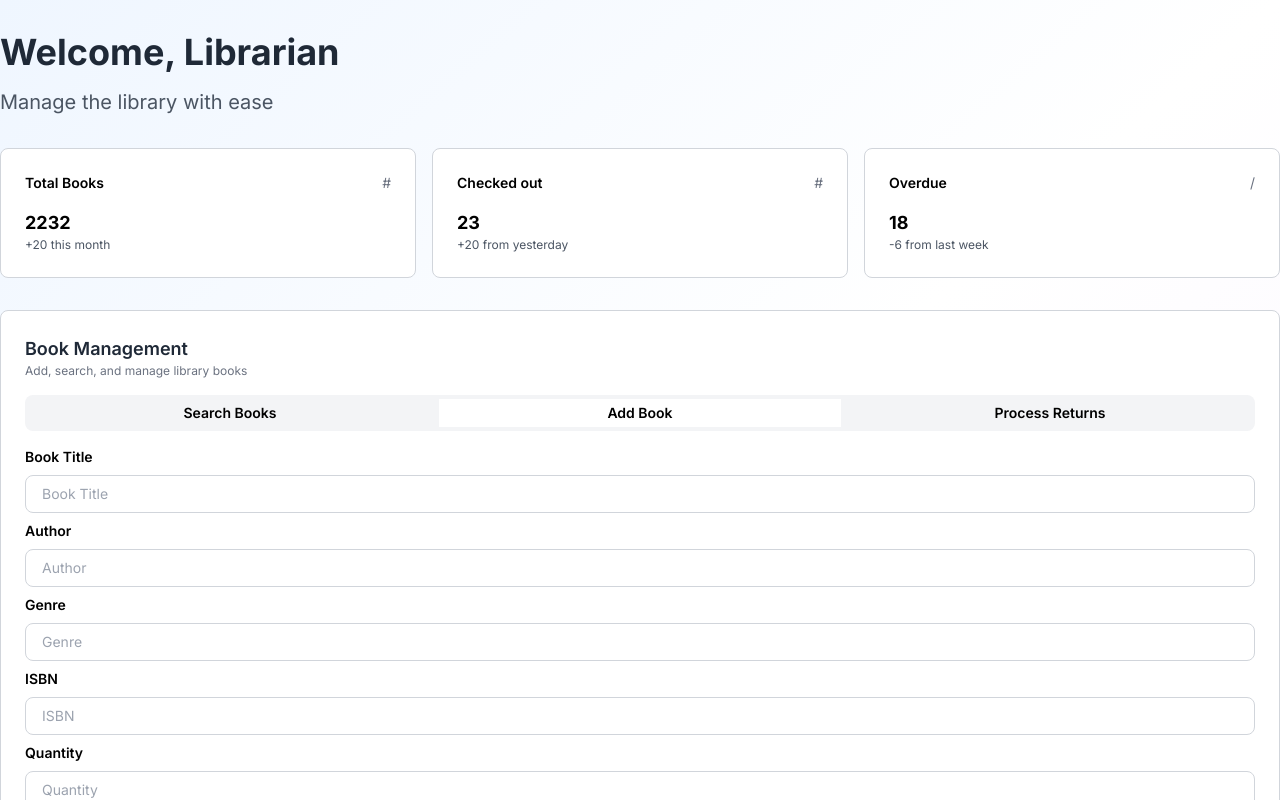
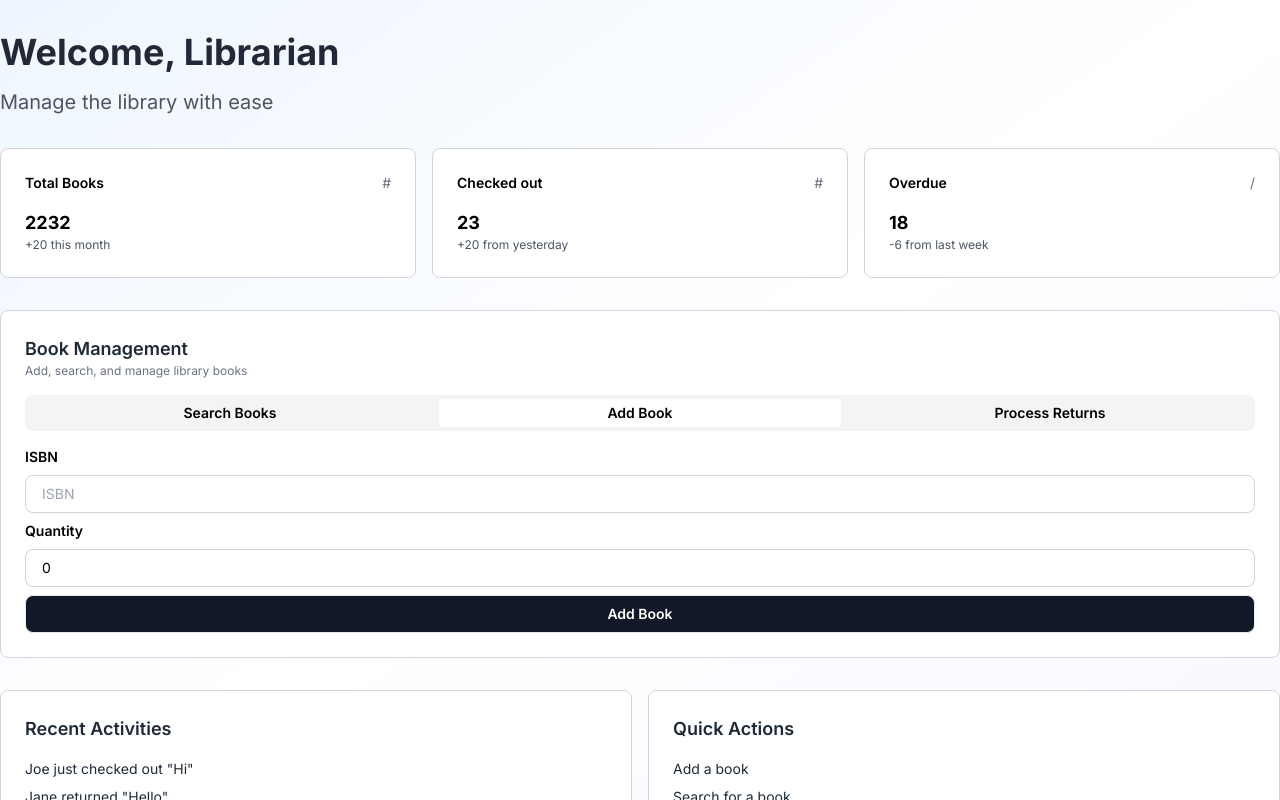
Before and after one commit to utkarshagrrawal/Vachanika, a React (Vite) app in the folder frontend/: page /manage-books in a window 1280 px wide. Both pictures are taken after a click on the element "Add Book". Shown: the top 800 px of the page. Built offline with nearby package versions, Linux system fonts and the light colour scheme.

Commit message:
feat: implement book management service with add book functionality and frontend form

```diff
--- a/frontend/src/pages/manageBooks.jsx
+++ b/frontend/src/pages/manageBooks.jsx
@@ -2,6 +2,39 @@ import { useState } from "react";
 
 export default function ManageBooks() {
   const [section, setSection] = useState("search");
+  const [addBookResponse, setAddBookResponse] = useState("");
+  const [newBook, setNewBook] = useState({
+    isbn: "",
+    quantity: 0,
+  });
+
+  const handleNewBookDetails = (e) => {
+    setNewBook({
+      ...newBook,
+      [e.target.id]: e.target.value,
+    });
+  };
+
+  const handleAddBook = (e) => {
+    e.preventDefault();
+
+    if (!newBook.isbn || !newBook.quantity) {
+      setAddBookResponse("Please fill in all fields");
+      return;
+    }
+    if (newBook.quantity <= 0) {
+      setAddBookResponse("Quantity cannot be negative or zero");
+      return;
+    }
+    if (newBook.isbn.length !== 13) {
+      setAddBookResponse("Invalid ISBN");
+      return;
+    }
+    if (newBook.quantity > 10) {
+      setAddBookResponse("Quantity cannot be greater than 10");
+      return;
+    }
+  };
 
   return (
     <div className="min-h-screen w-full bg-gradient-to-br from-blue-50 via-white to-purple-50">
@@ -90,41 +123,43 @@ export default function ManageBooks() {
             </div>
           )}
           {section === "add-book" && (
-            <div className="mt-4 flex flex-col gap-2">
-              <label className="text-sm font-semibold">Book Title</label>
+            <form onSubmit={handleAddBook} className="mt-4 flex flex-col gap-2">
+              <div
+                className={`border p-2 rounded-lg text-sm text-center font-semibold ${
+                  addBookResponse === ""
+                    ? "hidden"
+                    : addBookResponse === "Book added successfully"
+                    ? "bg-green-50 text-green-500 border-green-500"
+                    : "bg-red-50 text-red-500 border-red-500"
+                }`}
+              >
+                {addBookResponse}
+              </div>
+              <label className="text-sm font-semibold">ISBN</label>
               <input
                 type="text"
-                placeholder="Book Title"
-                className="w-full px-4 py-2 border border-gray-300 rounded-lg focus:outline-none focus:ring-2 focus:ring-indigo-500 focus:border-indigo-500 text-sm placeholder-gray-400"
-              />
-              <label className="text-sm font-semibold">Author</label>
-              <input
-                type="text"
-                placeholder="Author"
-                className="w-full px-4 py-2 border border-gray-300 rounded-lg focus:outline-none focus:ring-2 focus:ring-indigo-500 focus:border-indigo-500 text-sm placeholder-gray-400"
-              />
-              <label className="text-sm font-semibold">Genre</label>
-              <input
-                type="text"
-                placeholder="Genre"
-                className="w-full px-4 py-2 border border-gray-300 rounded-lg focus:outline-none focus:ring-2 focus:ring-indigo-500 focus:border-indigo-500 text-sm placeholder-gray-400"
-              />
-              <label className="text-sm font-semibold">ISBN</label>
-              <input
-                type="number"
+                id="isbn"
+                value={newBook.isbn}
+                onChange={handleNewBookDetails}
                 placeholder="ISBN"
                 className="w-full px-4 py-2 border border-gray-300 rounded-lg focus:outline-none focus:ring-2 focus:ring-indigo-500 focus:border-indigo-500 text-sm placeholder-gray-400"
+                required
               />
               <label className="text-sm font-semibold">Quantity</label>
               <input
                 type="number"
+                min={0}
+                id="quantity"
+                value={newBook.quantity}
+                onChange={handleNewBookDetails}
                 placeholder="Quantity"
                 className="w-full px-4 py-2 border border-gray-300 rounded-lg focus:outline-none focus:ring-2 focus:ring-indigo-500 focus:border-indigo-500 text-sm placeholder-gray-400"
+                required
               />
               <button className="bg-gray-900 text-white text-sm font-semibold text-center py-2 px-4 rounded-lg border">
                 Add Book
               </button>
-            </div>
+            </form>
           )}
         </div>
         <div className="grid grid-cols-1 md:grid-cols-2 gap-4 mt-8">
```
Also changed, not shown: 2 other files (tests, documents, lock files or other folders).
